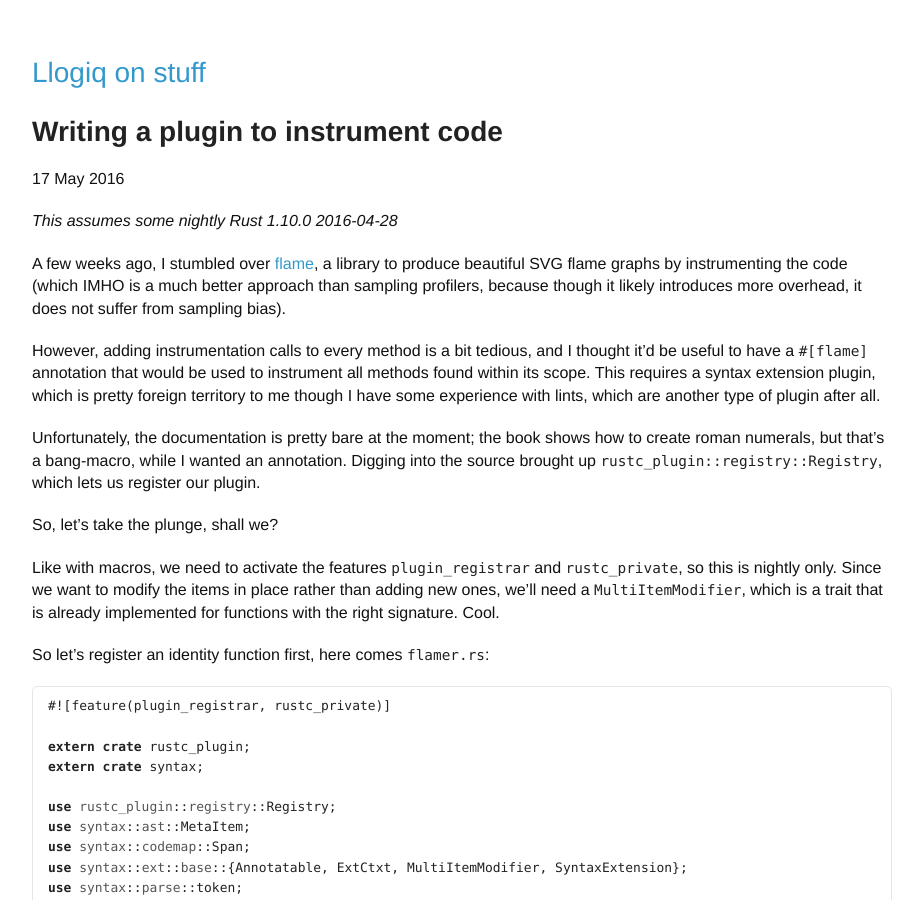
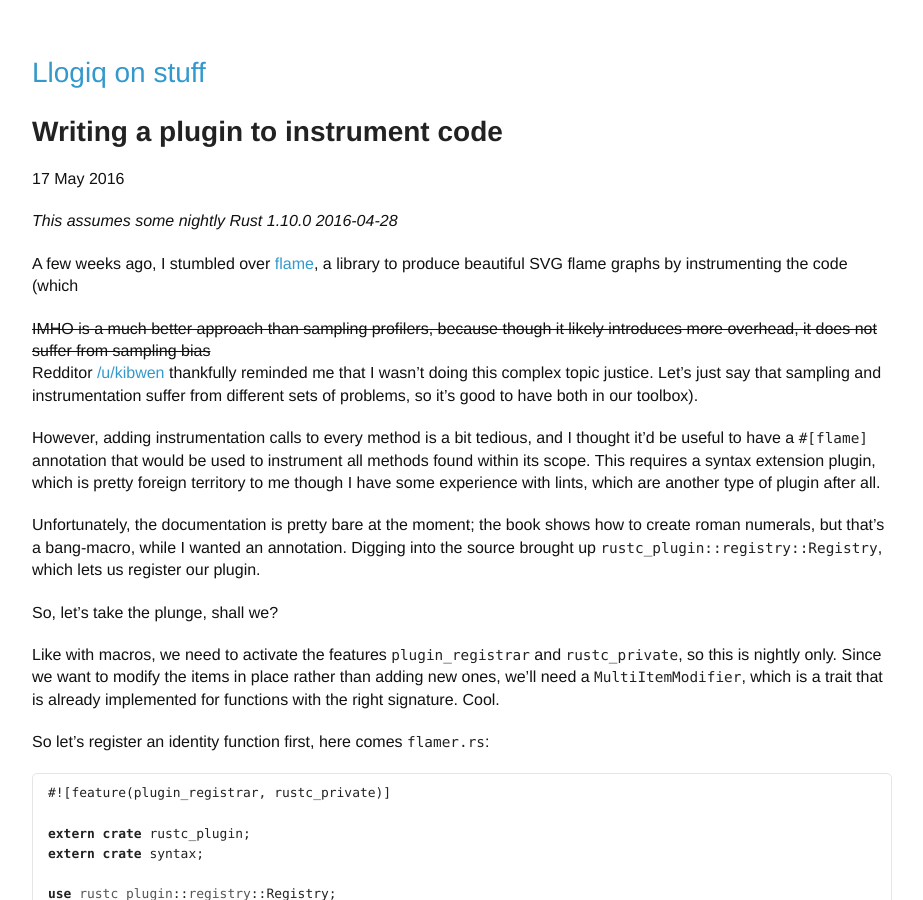
Before and after one commit to llogiq/llogiq.github.io, a Jekyll site: the page built from _posts/2016-05-17-flamer.md, in a window 1280 px wide and 900 px high. Shown: the whole window, without its empty margins (178-1101 px from the left). Built offline with Jekyll 4.4.1, drawn with Linux system fonts in a browser that asks for light colours.

Commit message:
clarifying sampling vs. instrumentation

```diff
--- a/_posts/2016-05-17-flamer.md
+++ b/_posts/2016-05-17-flamer.md
@@ -6,8 +6,12 @@ title: Writing a plugin to instrument code
 
 A few weeks ago, I stumbled over [flame](https://github.com/TyOverby/flame), a
 library to produce beautiful SVG flame graphs by instrumenting the code (which
-IMHO is a much better approach than sampling profilers, because though it
-likely introduces more overhead, it does not suffer from sampling bias).
+<s>IMHO is a much better approach than sampling profilers, because though it
+likely introduces more overhead, it does not suffer from sampling bias</s>
+Redditor [/u/kibwen](https://reddit.com/user/kibwen) thankfully reminded me
+that I wasn't doing this complex topic justice. Let's just say that sampling
+and instrumentation suffer from different sets of problems, so it's good to
+have both in our toolbox).
 
 However, adding instrumentation calls to every method is a bit tedious, and I
 thought it'd be useful to have a `#[flame]` annotation that would be used to
```
